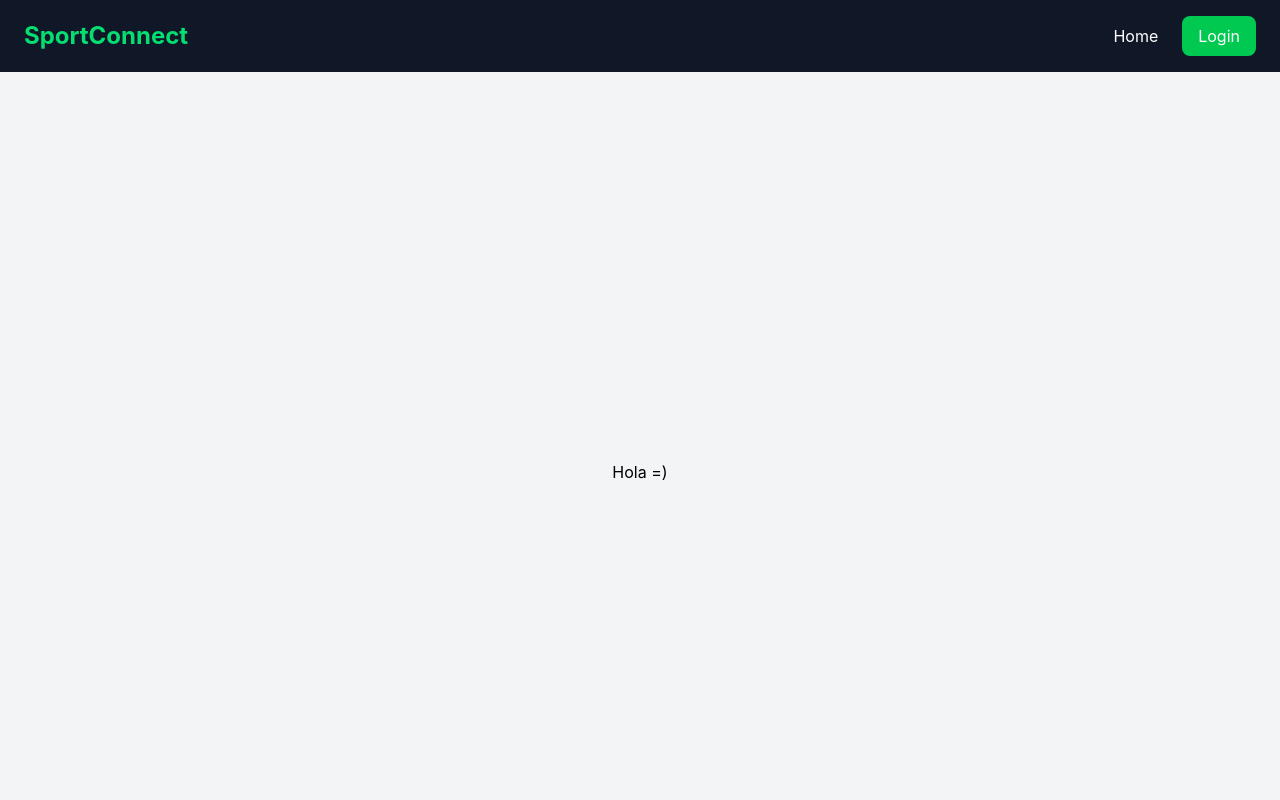
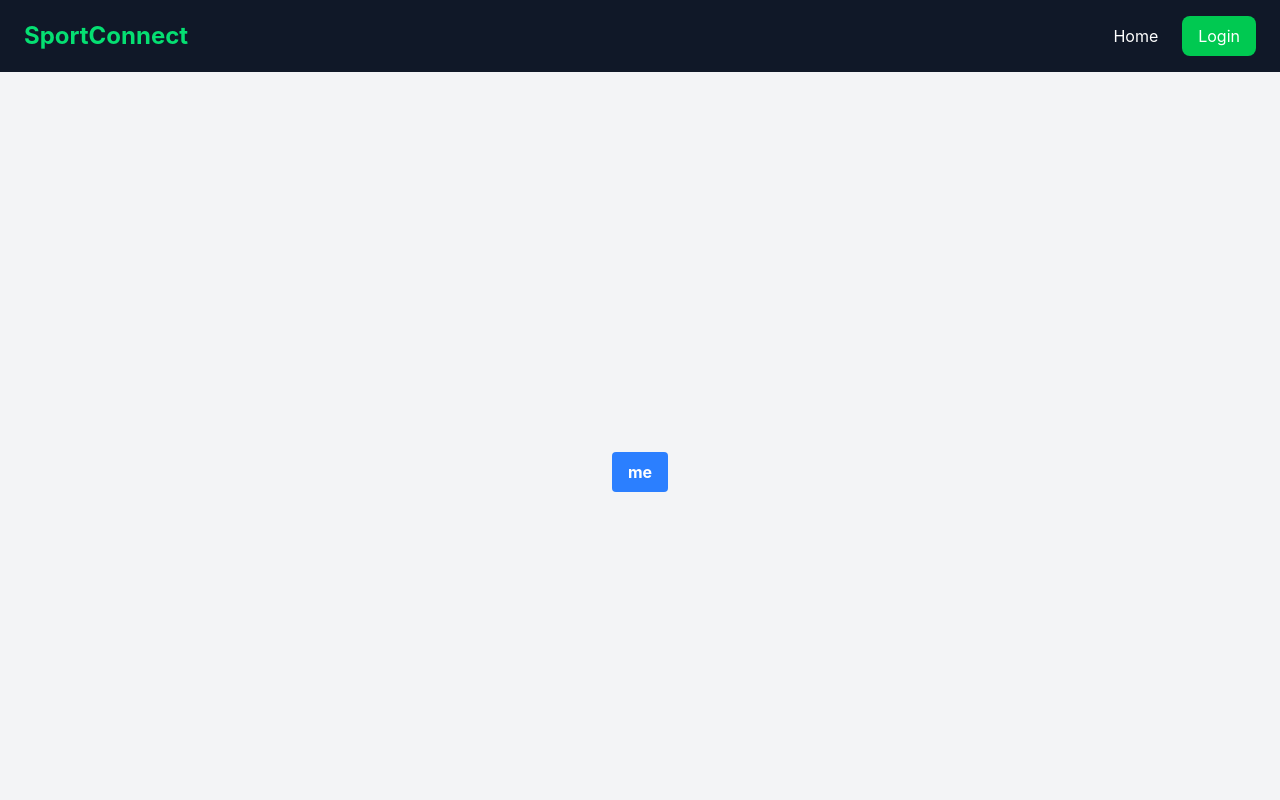
Before and after one commit to julio-urquiza/SportConnect-FrontEnd, a React (Vite) app: page / in a window 1280 px wide. Shown: the top 800 px of the page. Built offline with nearby package versions, Linux system fonts and the light colour scheme.

Commit message:
feat: implement logout functionality and update user data retrieval in ProfileDropdown and Home components

```diff
--- a/src/components/ProfileDropDown.jsx
+++ b/src/components/ProfileDropDown.jsx
@@ -1,5 +1,6 @@
 import { useState, useRef, useEffect } from "react";
 import { useNavigate } from "react-router-dom";
+import { useAuth } from "../hooks/useAuth.js";
 
 const data = localStorage.getItem("user") ? JSON.parse(localStorage.getItem("user")) : null;
 
@@ -31,6 +32,7 @@ const menuItems = [
 export default function ProfileDropdown() {
     const [open, setOpen] = useState(false);
     const ref = useRef(null);
+    const { logout, error } = useAuth();
     const navigate = useNavigate();
 
     useEffect(() => {
@@ -144,7 +146,7 @@ export default function ProfileDropdown() {
                         <button
                             role="menuitem"
                             onClick={() => {
-                                localStorage.removeItem("user");
+                                logout();
                                 setOpen(false);
                                 navigate("/");
                             }}
--- a/src/hooks/useAuth.js
+++ b/src/hooks/useAuth.js
@@ -1,5 +1,5 @@
 import { useState } from "react"
-import { loginRequest, registerRequest } from '../services/authService.js'
+import { loginRequest, registerRequest, logoutRequest } from '../services/authService.js'
 
 export function useAuth() {
   const [loading, setLoading] = useState(false)
@@ -35,5 +35,15 @@ export function useAuth() {
     }
   }
 
-  return { loginReq, registerReq, loading, error }
+  async function logout() {
+    try{
+      const data = await logoutRequest()
+      if(!data) throw new Error("Error al cerrar sesión")
+      localStorage.removeItem("user")
+    } catch (err) {
+      setError(err.message)
+    }
+  }
+
+  return { logout, loginReq, registerReq, loading, error }
 }
--- a/src/pages/Home.jsx
+++ b/src/pages/Home.jsx
@@ -1,7 +1,20 @@
+import { meRequest } from "../services/authService.js"
 function Home() {
     return (
         <div className="min-h-screen flex items-center justify-center bg-gray-100 px-4">
-            Hola =)
+            <button
+                className="bg-blue-500 hover:bg-blue-700 text-white font-bold py-2 px-4 rounded"
+                onClick={async () => {
+                    try {
+                        const userData = await meRequest();
+                        console.log(userData);
+                    } catch (error) {
+                        console.log(error);
+                    }
+                }}
+            >
+                me
+            </button>
         </div>
     )
 }
--- a/src/services/authService.js
+++ b/src/services/authService.js
@@ -1,14 +1,11 @@
-const request = async (endpoint, { method = "POST", body, token } = {}) => {
+const request = async (endpoint, { method = "POST", body ,credentials=undefined } = {}) => {
   const headers = {
     "Content-Type": "application/json",
   }
 
-  if (token) {
-    headers.Authorization = `Bearer ${token}`;
-  }
-
   const res = await fetch(`${import.meta.env.VITE_API_URL}${endpoint}`, {
     method,
+    credentials : "include",
     headers,
     body: body ? JSON.stringify(body) : undefined,
   })
@@ -27,5 +24,8 @@ export const loginRequest = (body) =>
 export const registerRequest = (body) =>
   request("/api/user/register", { body })
 
-export const meRequest = (token) =>
-  request("/api/user/me", {method: "GET", token})
+export const meRequest = () =>
+  request("/api/user/me", {method: "GET", credentials:"include"})
+
+export const logoutRequest = () =>
+  request("/api/user/logout", {method: "POST"})
```
